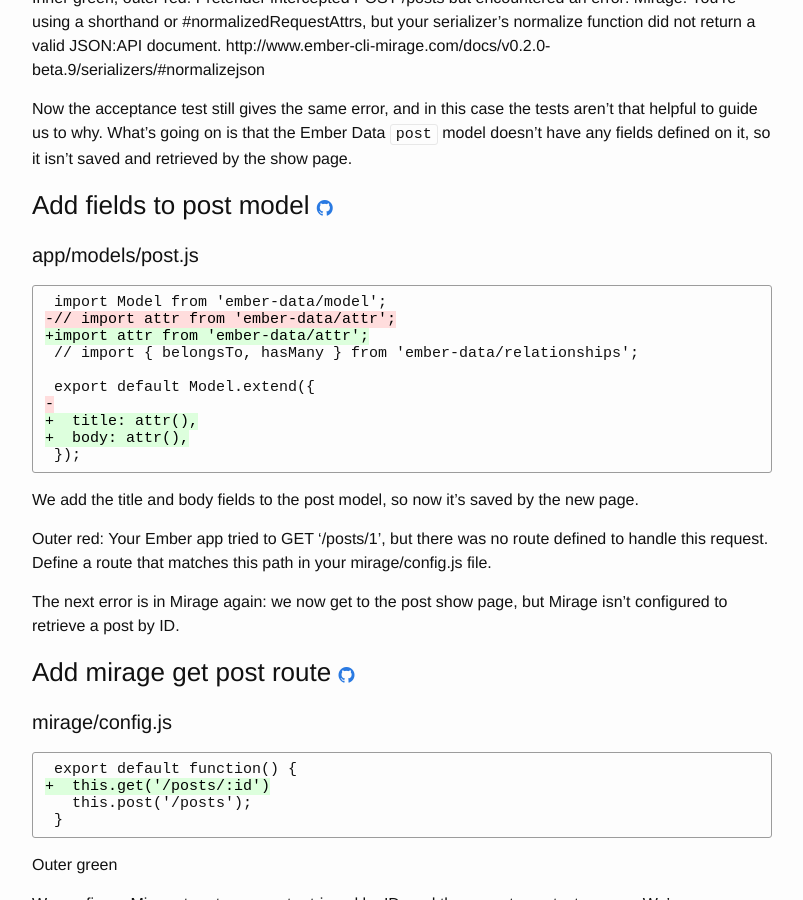
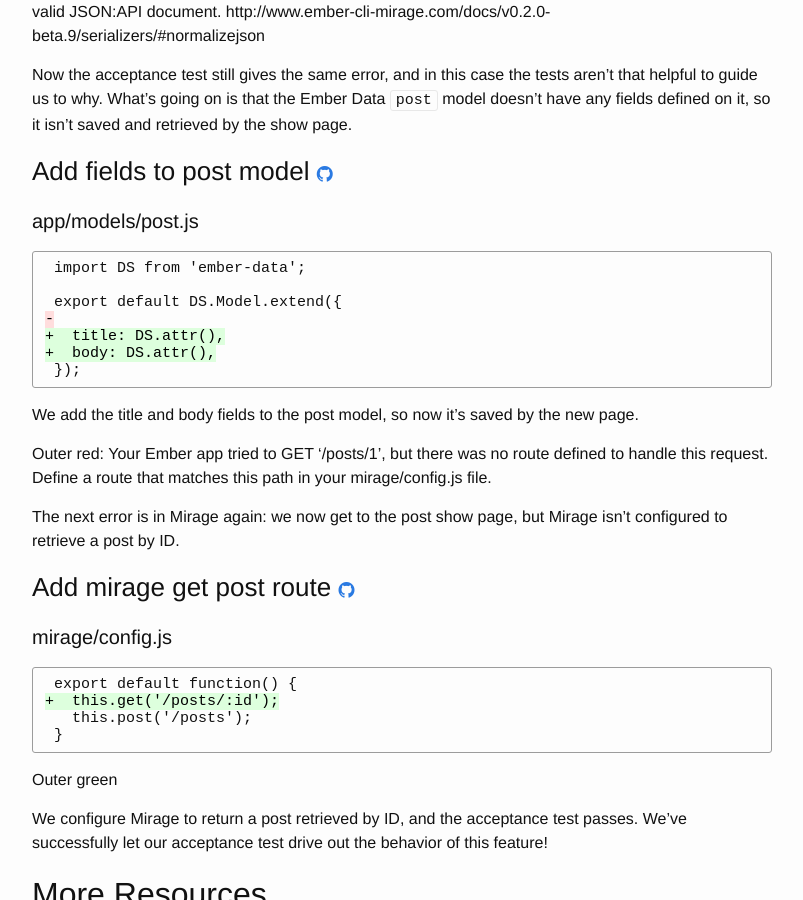
Before and after one commit to learn-tdd-in/learntdd.in, a Jekyll site: the page built from ember/index.md, in a window 1280 px wide and 900 px high, scrolled down 14478 px. Shown: the whole window, without its empty margins (238-1041 px from the left). Built offline with Jekyll 4.4.1, drawn with Linux system fonts in a browser that asks for light colours; some of the changed lines change nothing that is shown; some of the changed text lies outside the part shown.

Commit message:
Update to Ember 2.7

````diff
--- a/ember/_commits.md
+++ b/ember/_commits.md
@@ -1,4 +1,4 @@
-### Specify the feature for creating a blog post [<span class="octicon octicon-mark-github"></span>](https://github.com/learn-tdd-in/ember/commit/e64efbc3eacca7ad333000a68d9a225b88cc9917)
+### Specify the feature for creating a blog post [<span class="octicon octicon-mark-github"></span>](https://github.com/learn-tdd-in/ember/commit/8cb0341a8b58b73cf8e602cd29ab2f55ed2923ab)
 
 #### tests/acceptance/creating-a-blog-post-test.js
 
@@ -47,7 +47,7 @@
 Red: The URL '/posts/new' did not match any routes in your application
 
 
-### Add new blog post route [<span class="octicon octicon-mark-github"></span>](https://github.com/learn-tdd-in/ember/commit/466cf57d98c0f56d5de8135eb6fa0cae35927804)
+### Add new blog post route [<span class="octicon octicon-mark-github"></span>](https://github.com/learn-tdd-in/ember/commit/29930d87c3ff519b36b3839df707aa844dac64a2)
 
 #### app/router.js
 
@@ -114,7 +114,7 @@
 The next error is simple: no `.post-title-input` field is found to fill text into.
 
 
-### Add form component and unit test [<span class="octicon octicon-mark-github"></span>](https://github.com/learn-tdd-in/ember/commit/463bf47a7d7a26569d9e5614960308b4e5cd8e7e)
+### Add form component and unit test [<span class="octicon octicon-mark-github"></span>](https://github.com/learn-tdd-in/ember/commit/5d1438d5240d2ddc7428d97352291e36c6af2feb)
 
 #### app/components/post-form.js
 
@@ -189,7 +189,7 @@
 The default error message isn't the same because the Ember component tests use a different framework than acceptance tests, so we write a custom error message to match more closely.
 
 
-### Add form component markup [<span class="octicon octicon-mark-github"></span>](https://github.com/learn-tdd-in/ember/commit/1d4f994babfe841c57f48a96f74d53ba1b19bab4)
+### Add form component markup [<span class="octicon octicon-mark-github"></span>](https://github.com/learn-tdd-in/ember/commit/b733d54719611a88c6b7a57c337a050fc85f7675)
 
 #### app/templates/components/post-form.hbs
 
@@ -214,7 +214,7 @@
 Now that we're rendering markup for the component, its unit test is able to find the title field and fill it in. The acceptance test also gets past the point of filling in the title, and now it hangs after clicking the save button. I'm not sure why, but I think it has to do with the fact that, since that form isn't wired up to any Ember behavior, the form is actually submitted in the browser, which closes down the Ember app. In any case, we need to get Ember handling the form submission.
 
 
-### Specify the component should call the save action [<span class="octicon octicon-mark-github"></span>](https://github.com/learn-tdd-in/ember/commit/cf529a2e473533d031d3f6617a819a3cedfeb6bd)
+### Specify the component should call the save action [<span class="octicon octicon-mark-github"></span>](https://github.com/learn-tdd-in/ember/commit/9031beea47374257902db419c26cece28361baa3)
 
 #### tests/acceptance/creating-a-blog-post-test.js
 
@@ -300,7 +300,7 @@
 In order to get clear test output from the component test, we temporarily disable the acceptance test so it's only the component test causing the suite to hang.
 
 
-### Call save handler from post form [<span class="octicon octicon-mark-github"></span>](https://github.com/learn-tdd-in/ember/commit/fa08f8d271cfa1a89be20b51c66482491d0a3e65)
+### Call save handler from post form [<span class="octicon octicon-mark-github"></span>](https://github.com/learn-tdd-in/ember/commit/857684e218013d074e87f879a658b42d49482ed4)
 
 #### app/components/post-form.js
 
@@ -388,7 +388,7 @@
 Now it errors out because we aren't passing a save action closure into the component.
 
 
-### Add new post controller for save action [<span class="octicon octicon-mark-github"></span>](https://github.com/learn-tdd-in/ember/commit/0e8a83ba6353dfdccca85cfb7b97ddb0454e7617)
+### Add new post controller for save action [<span class="octicon octicon-mark-github"></span>](https://github.com/learn-tdd-in/ember/commit/e91b0f5d5b526ed68909c248e191e6285c9026cd)
 
 #### app/controllers/posts/new.js
 
@@ -449,7 +449,7 @@
 Now the acceptance test successfully attempts to transition to the `posts.show` route, but it doesn't yet exist.
 
 
-### Add posts.show route [<span class="octicon octicon-mark-github"></span>](https://github.com/learn-tdd-in/ember/commit/bad7e70e33e1a9ec6210de1effb1b847954faadb)
+### Add posts.show route [<span class="octicon octicon-mark-github"></span>](https://github.com/learn-tdd-in/ember/commit/1c3e180613a02548f0eee4088c7614db74cb925c)
 
 #### app/router.js
 
@@ -512,7 +512,7 @@
 Now the acceptance test is able to display the `posts.show` route, but it can't find the post's title on the page, because we aren't rendering anything to the screen yet.
 
 
-### Add detail component and unit test [<span class="octicon octicon-mark-github"></span>](https://github.com/learn-tdd-in/ember/commit/59bcb903062192b9187dba4f0a360ac90cd016d0)
+### Add detail component and unit test [<span class="octicon octicon-mark-github"></span>](https://github.com/learn-tdd-in/ember/commit/c087dcbb197d1685c93b71b3cf940af9bf7ba754)
 
 #### app/components/post-detail.js
 
@@ -575,7 +575,7 @@
 Inner red: expected '' to equal 'Test Title'
 
 
-### Add post detail display markup [<span class="octicon octicon-mark-github"></span>](https://github.com/learn-tdd-in/ember/commit/4ff6a1d2ad041a3391c327c9dba33897f91c2582)
+### Add post detail display markup [<span class="octicon octicon-mark-github"></span>](https://github.com/learn-tdd-in/ember/commit/1adc7ccce95f03be71d26459a08615079a0a22b3)
 
 #### app/templates/components/post-detail.hbs
 
@@ -595,7 +595,7 @@
 The acceptance test still has the same error, because we aren't passing the model into the component.
 
 
-### Hook routes into post model [<span class="octicon octicon-mark-github"></span>](https://github.com/learn-tdd-in/ember/commit/4d43ef124a19e69e0bdf3b43ae9a153200233cb4)
+### Hook routes into post model [<span class="octicon octicon-mark-github"></span>](https://github.com/learn-tdd-in/ember/commit/89b5303e82a134d7813471607cba7e70d4ec0e66)
 
 #### app/controllers/posts/new.js
 
@@ -649,16 +649,14 @@
 With this logic added, the acceptance test errors out quickly: there _is_ no `post` model.
 
 
-### Add post model [<span class="octicon octicon-mark-github"></span>](https://github.com/learn-tdd-in/ember/commit/91410c55c2dc83af06a18183712e3d0b18d3aea5)
+### Add post model [<span class="octicon octicon-mark-github"></span>](https://github.com/learn-tdd-in/ember/commit/1b333c1352de3b319e32e41f2ef2ebf6a2c9a0ac)
 
 #### app/models/post.js
 
 ```diff
-{% raw %}+import Model from 'ember-data/model';
-+// import attr from 'ember-data/attr';
-+// import { belongsTo, hasMany } from 'ember-data/relationships';
+{% raw %}+import DS from 'ember-data';
 +
-+export default Model.extend({
++export default DS.Model.extend({
 +
 +});{% endraw %}
 ```
@@ -694,7 +692,7 @@
 Next we get an error from Mirage, our fake server. It needs a corresponding post creation endpoint created.
 
 
-### Add mirage create post route [<span class="octicon octicon-mark-github"></span>](https://github.com/learn-tdd-in/ember/commit/c56b067ff9d960c8c378d3cd91a8479cfbc2eb06)
+### Add mirage create post route [<span class="octicon octicon-mark-github"></span>](https://github.com/learn-tdd-in/ember/commit/2b7762d13a830988f798b780dd0df58d82410ea3)
 
 #### mirage/config.js
 
@@ -709,7 +707,7 @@
 Now that Mirage has an endpoint, it returns another error: a Mirage model for `post` needs to be added too.
 
 
-### Add mirage model [<span class="octicon octicon-mark-github"></span>](https://github.com/learn-tdd-in/ember/commit/228775d9ef8be495b8d12f09109b8e4a96f4f8fa)
+### Add mirage model [<span class="octicon octicon-mark-github"></span>](https://github.com/learn-tdd-in/ember/commit/30902aca56f403c77f01e083fe2a179c669f40bc)
 
 #### mirage/models/post.js
 
@@ -725,7 +723,7 @@
 The next error is pretty obscure. What's happening is that no attributes are being sent in the create request, and Mirage is erroring out right away. We do want the `title` attribute to be sent, so this is a valid error situation.
 
 
-### Specify the form data should be sent to save action [<span class="octicon octicon-mark-github"></span>](https://github.com/learn-tdd-in/ember/commit/e50c0885f1010e02c71fa6c2b2bb48ff26cb3c40)
+### Specify the form data should be sent to save action [<span class="octicon octicon-mark-github"></span>](https://github.com/learn-tdd-in/ember/commit/ab537f955f3b447680bf4250cb02111dd4f30f41)
 
 #### tests/integration/components/post-form-test.js
 
@@ -753,7 +751,7 @@
 We check that the title and body fields come back on that object, but since no value comes back at all, we get an error that it's not an object.
 
 
-### Send post form data to save action [<span class="octicon octicon-mark-github"></span>](https://github.com/learn-tdd-in/ember/commit/f336e1bc81a2e0d1453786f1d216653357ad9907)
+### Send post form data to save action [<span class="octicon octicon-mark-github"></span>](https://github.com/learn-tdd-in/ember/commit/c8e8be260d11db92b6733c575122debb12b4875d)
 
 #### app/components/post-form.js
 
@@ -800,20 +798,17 @@
 Now the acceptance test still gives the same error, and in this case the tests aren't that helpful to guide us to why. What's going on is that the Ember Data `post` model doesn't have any fields defined on it, so it isn't saved and retrieved by the show page.
 
 
-### Add fields to post model [<span class="octicon octicon-mark-github"></span>](https://github.com/learn-tdd-in/ember/commit/a1320ec336a5c9d3c90d09d7610bcfd134e3879d)
+### Add fields to post model [<span class="octicon octicon-mark-github"></span>](https://github.com/learn-tdd-in/ember/commit/55ef9b2bce1b698a8aad524ebba301374a7d38ff)
 
 #### app/models/post.js
 
 ```diff
-{% raw %} import Model from 'ember-data/model';
--// import attr from 'ember-data/attr';
-+import attr from 'ember-data/attr';
- // import { belongsTo, hasMany } from 'ember-data/relationships';
+{% raw %} import DS from 'ember-data';
 
- export default Model.extend({
+ export default DS.Model.extend({
 -
-+  title: attr(),
-+  body: attr(),
++  title: DS.attr(),
++  body: DS.attr(),
  });{% endraw %}
 ```
 
@@ -824,13 +819,13 @@
 The next error is in Mirage again: we now get to the post show page, but Mirage isn't configured to retrieve a post by ID.
 
 
-### Add mirage get post route [<span class="octicon octicon-mark-github"></span>](https://github.com/learn-tdd-in/ember/commit/971aa78235e0a2e8913e54cf40ff1953f3286f35)
+### Add mirage get post route [<span class="octicon octicon-mark-github"></span>](https://github.com/learn-tdd-in/ember/commit/b6d04b0daf6bc9ae33e9209226a470dfe975c6a5)
 
 #### mirage/config.js
 
 ```diff
 {% raw %} export default function() {
-+  this.get('/posts/:id')
++  this.get('/posts/:id');
    this.post('/posts');
  }{% endraw %}
 ```
````
Also changed, not shown: 1 other file.
